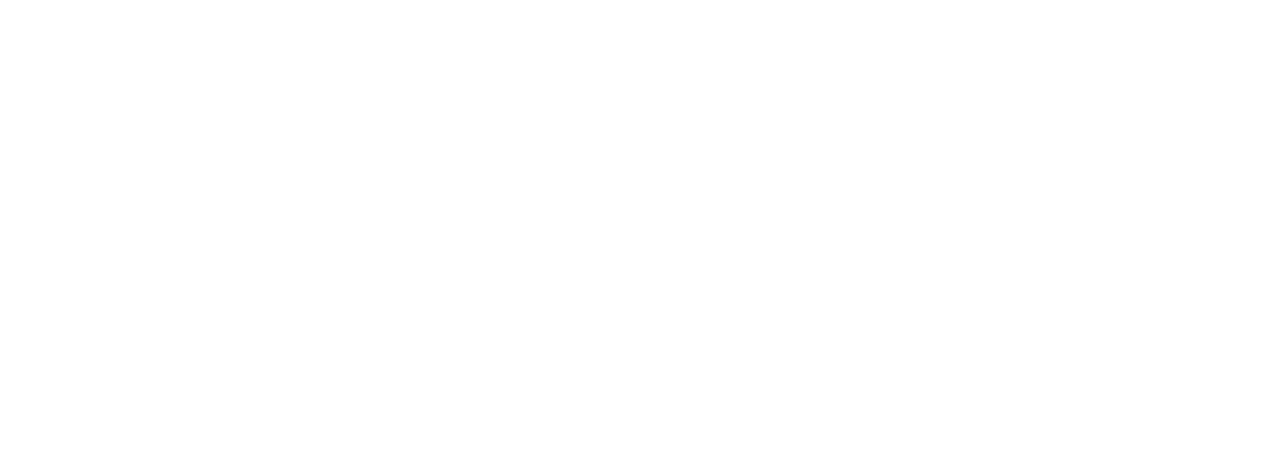
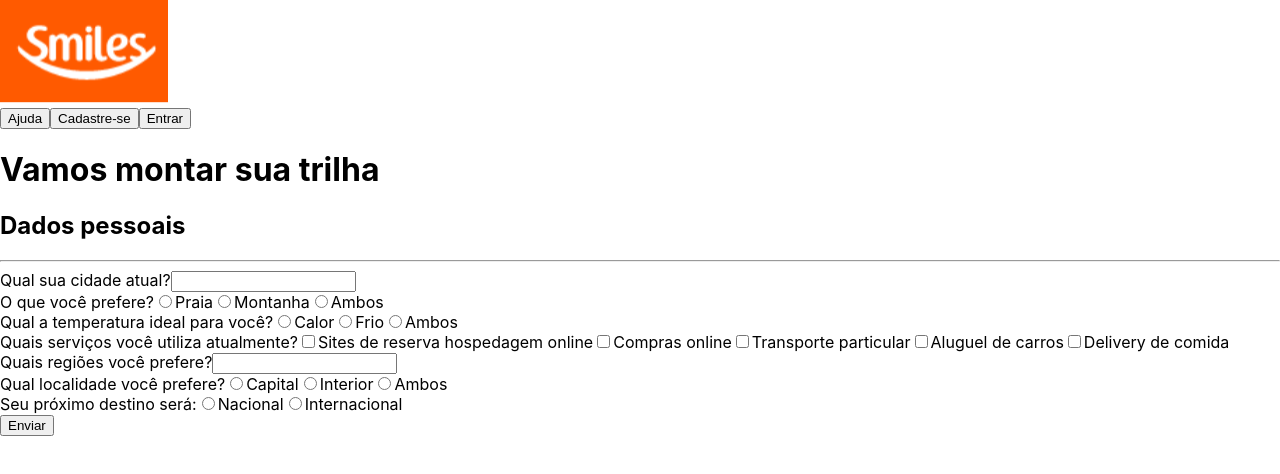
Before and after one commit to IsabelaCardoso/nomade, a React (Create React App) app: page /form in a window 1280 px wide. Shown: the top 474 px of the page. Built offline with nearby package versions, Linux system fonts and the light colour scheme.

Commit message:
formulario de cadastro

```diff
--- a/public/index.html
+++ b/public/index.html
@@ -3,6 +3,7 @@
   <head>
     <meta charset="utf-8" />
     <link rel="icon" href="%PUBLIC_URL%/favicon.ico" />
+    <link rel="preconnect" href="https://fonts.gstatic.com"> <link href="https://fonts.googleapis.com/css2?family=Nunito:ital,wght@0,200;0,300;0,400;0,600;0,700;0,800;0,900;1,200;1,300;1,400;1,600;1,700;1,800;1,900&display=swap" rel="stylesheet">
     <meta name="viewport" content="width=device-width, initial-scale=1" />
     <meta name="theme-color" content="#000000" />
     <meta
--- /dev/null
+++ b/src/Components/Header.jsx
@@ -0,0 +1,18 @@
+import logo from '../image/logo.svg';
+
+function Header() {
+  return(
+    <header>
+      <div>
+        <img src={logo} alt="logo com o escrito Smiles" />
+      </div>
+      <nav>
+        <button type="button">Ajuda</button>
+        <button type="button">Cadastre-se</button>
+        <button type="button">Entrar</button>
+      </nav>
+    </header>
+  )
+}
+
+export default Header;
--- a/src/Pages/Form.jsx
+++ b/src/Pages/Form.jsx
@@ -1,8 +1,120 @@
+import Header from '../Components/Header';
+
+
 function Form() {
   return(
     <div>
+      <Header />
+      <h1>Vamos montar sua trilha</h1>
+      <h2>Dados pessoais</h2>
+      <hr />
       <form>
-
+        <div className="main-left">
+          <div className="row">
+            <label>
+            Qual sua cidade atual?
+              <input type="text" />
+            </label>
+          </div>
+          <div className="row">
+            <div className="col">
+              <span>O que você prefere?</span>
+              <label>
+                <input type="radio" name="beach-mountain" />
+                Praia
+              </label>
+              <label>
+                <input type="radio" name="beach-mountain" />
+                Montanha
+              </label>
+              <label>
+                <input type="radio" name="beach-mountain" />
+                Ambos
+              </label>
+            </div>
+            <div className="col">
+              <span>Qual a temperatura ideal para você?</span>
+              <label>
+                <input type="radio" name="cold-hot-weather" />
+                Calor
+              </label>
+              <label>
+                <input type="radio" name="cold-hot-weather" />
+                Frio
+              </label>
+              <label>
+                <input type="radio" name="cold-hot-weather" />
+                Ambos
+              </label>
+            </div>
+          </div>
+          <div className="row">
+            <div className="col">
+            <span>Quais serviços você utiliza atualmente?</span>
+              <label>
+                <input type="checkbox" name="cold-hot-weather" />
+                Sites de reserva hospedagem online
+              </label>
+              <label>
+                <input type="checkbox" name="cold-hot-weather" />
+                Compras online
+              </label>
+              <label>
+                <input type="checkbox" name="cold-hot-weather" />
+                Transporte particular
+              </label>
+              <label>
+                <input type="checkbox" name="cold-hot-weather" />
+                Aluguel de carros
+              </label>
+              <label>
+                <input type="checkbox" name="cold-hot-weather" />
+                Delivery de comida
+              </label>
+            </div>
+          </div>
+        </div>
+        <div className="main-right">
+          <div className="row">
+            <label>
+              Quais regiões você prefere?
+              <input type="text" />
+            </label>
+          </div>
+          <div className="row">
+            <div className="col">
+              <span>Qual localidade você prefere?</span>
+              <label>
+                <input type="radio" name="country-capital" />
+                Capital
+              </label>
+              <label>
+                <input type="radio" name="country-capital" />
+                Interior
+              </label>
+              <label>
+                <input type="radio" name="country-capital" />
+                Ambos
+              </label>
+            </div>
+            <div className="col">
+              <span>Seu próximo destino será:</span>
+              <label>
+                <input type="radio" name="national-international" />
+                Nacional
+              </label>
+              <label>
+                <input type="radio" name="national-international" />
+                Internacional
+              </label>
+            </div>
+          </div>
+          <div className="row">
+            <button type="submit">
+              Enviar
+            </button>
+          </div>
+        </div>
       </form>
     </div>
   )
--- a/src/index.js
+++ b/src/index.js
@@ -1,7 +1,7 @@
 import React from 'react';
 import ReactDOM from 'react-dom';
 import './index.css';
-import App from './App';
+import App from './App.jsx';
 import reportWebVitals from './reportWebVitals';
 import { BrowserRouter } from 'react-router-dom';
 
```
Also changed, not shown: src/image/logo.svg (added).
